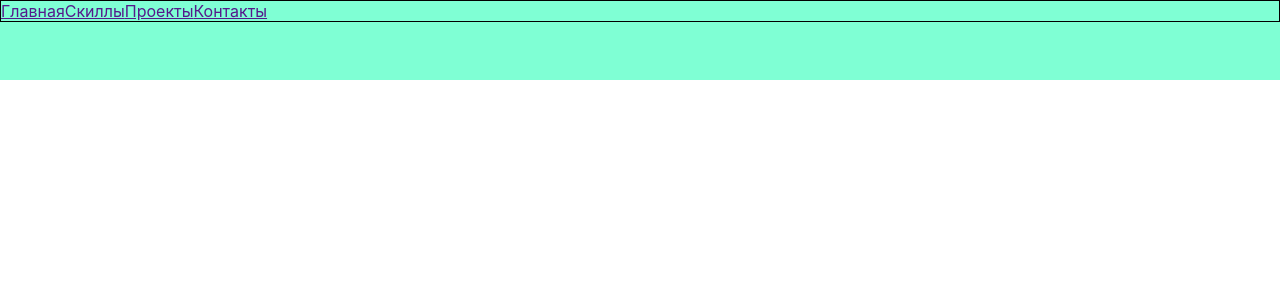
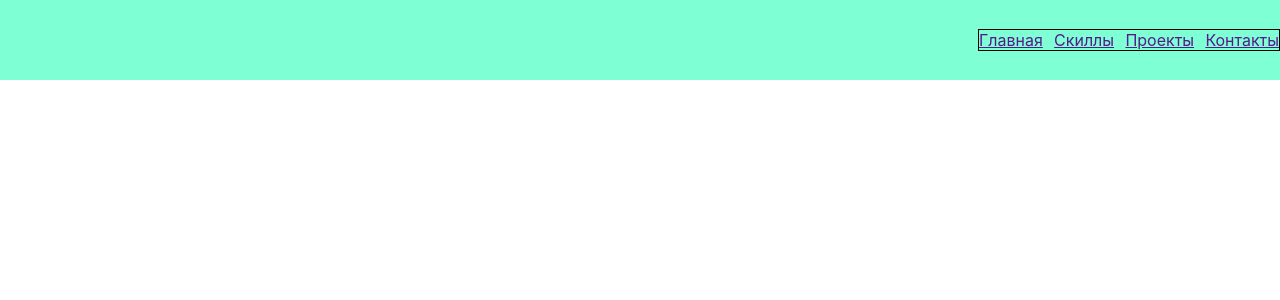
Before and after one commit to TichonovRoman/Porfilio, a React (Create React App) app: page / in a window 1280 px wide. Shown: the top 300 px of the page. Built offline with nearby package versions, Linux system fonts and the light colour scheme.

Commit message:
+ layout

```diff
--- a/src/header/Header.module.css
+++ b/src/header/Header.module.css
@@ -1,4 +1,7 @@
 .header {
     height: 80px;
     background-color: aquamarine;
+    display: flex;
+    justify-content: flex-end;
+    align-items: center;
 }
--- a/src/nav/Nav.module.css
+++ b/src/nav/Nav.module.css
@@ -1,3 +1,8 @@
 .nav {
     border: solid 1px;
+    display: flex;
+    width: 300px;
+    justify-content: space-between;
+
+
 }
```
